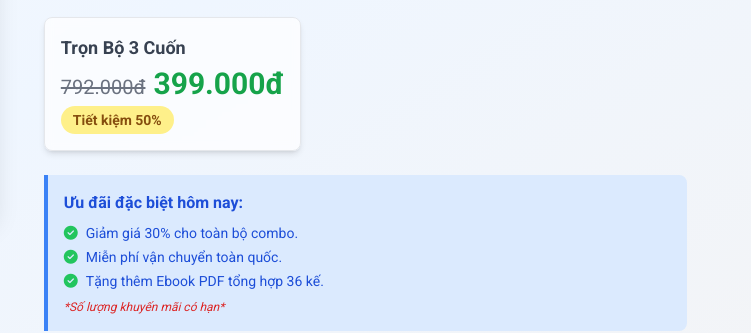
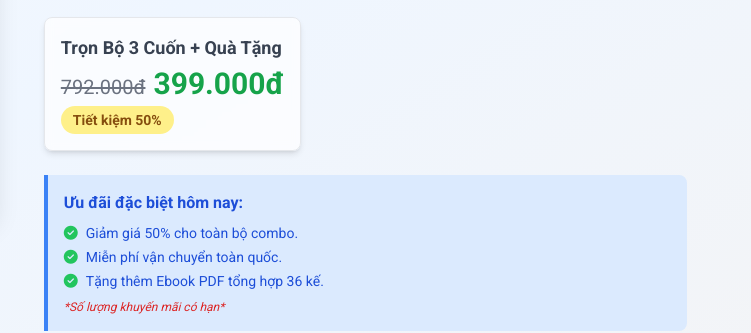
Before and after one commit to Nhasachalpha/36ke, a plain HTML site: page index.html in a window 1280 px wide. Shown: the part 331-664 px from the top of the page, 529-1280 px from the left. Drawn offline with nearby package versions, Linux system fonts and the light colour scheme; no server answers.

Commit message:
Update index.html

```diff
--- a/index.html
+++ b/index.html
@@ -181,7 +181,7 @@
 
                 <div class="flex justify-center lg:justify-start mb-6">
                     <div class="bg-white/70 backdrop-blur-sm p-4 rounded-lg border border-gray-200 shadow-md">
-                        <div class="text-lg font-semibold text-gray-700 mb-1">Trọn Bộ 3 Cuốn</div>
+                        <div class="text-lg font-semibold text-gray-700 mb-1">Trọn Bộ 3 Cuốn + Quà Tặng</div>
                         <div class="flex items-baseline justify-center md:justify-start gap-2 mb-1">
                             <span class="text-xl line-through text-gray-500">792.000đ</span>
                             <span class="text-3xl font-bold text-green-600">399.000đ</span>
@@ -193,7 +193,7 @@
                 <div class="mb-6 bg-blue-100 border-l-4 border-blue-500 text-blue-700 p-4 rounded-r-lg">
                     <p class="font-bold">Ưu đãi đặc biệt hôm nay:</p>
                     <ul class="list-none space-y-1 mt-2 text-sm">
-                        <li class="flex items-center"><i class="fas fa-check-circle text-green-500 mr-2"></i>Giảm giá 30% cho toàn bộ combo.</li>
+                        <li class="flex items-center"><i class="fas fa-check-circle text-green-500 mr-2"></i>Giảm giá 50% cho toàn bộ combo.</li>
                         <li class="flex items-center"><i class="fas fa-check-circle text-green-500 mr-2"></i>Miễn phí vận chuyển toàn quốc.</li>
                         <li class="flex items-center"><i class="fas fa-check-circle text-green-500 mr-2"></i>Tặng thêm Ebook PDF tổng hợp 36 kế.</li>
                     </ul>
```
